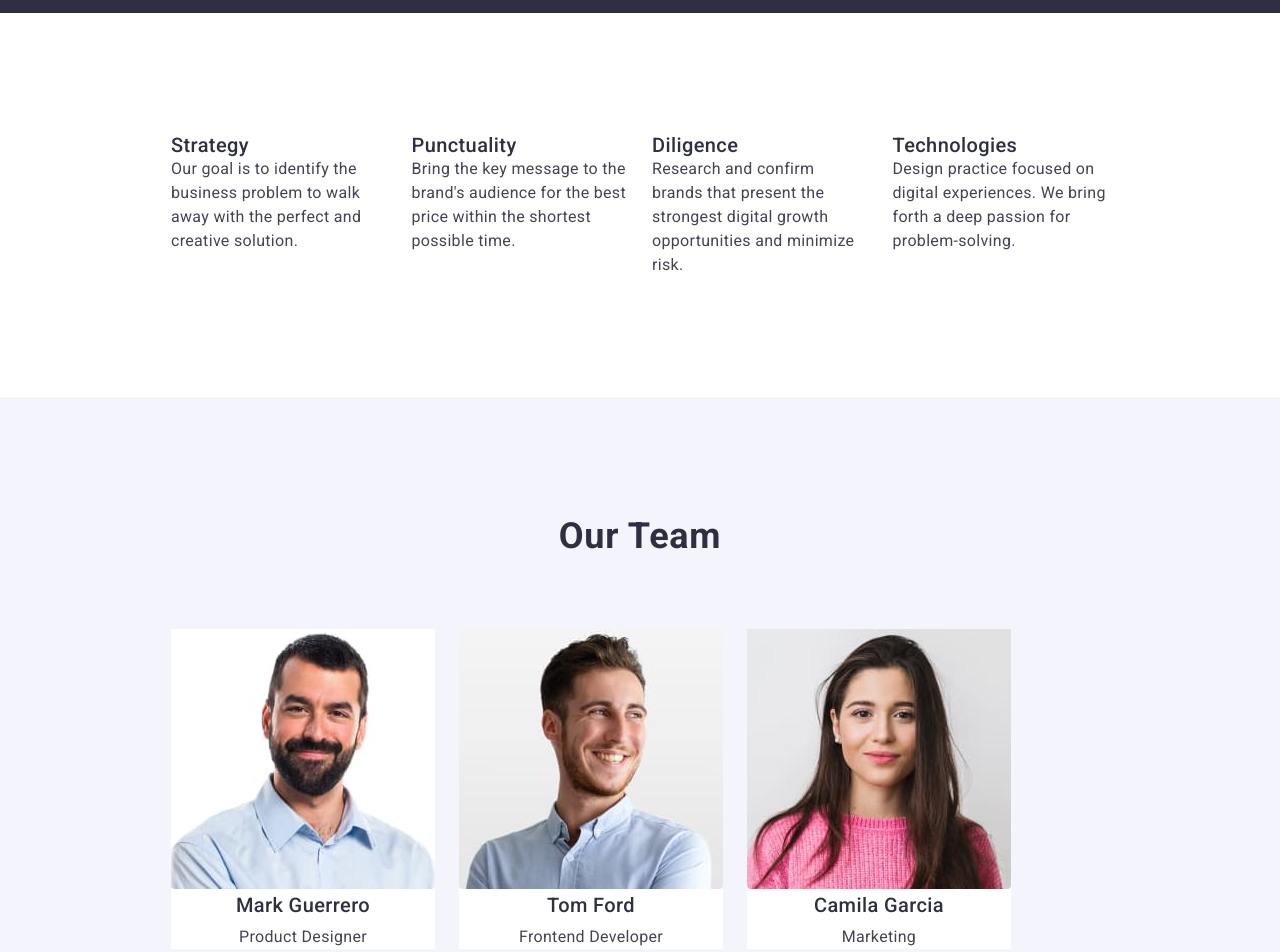
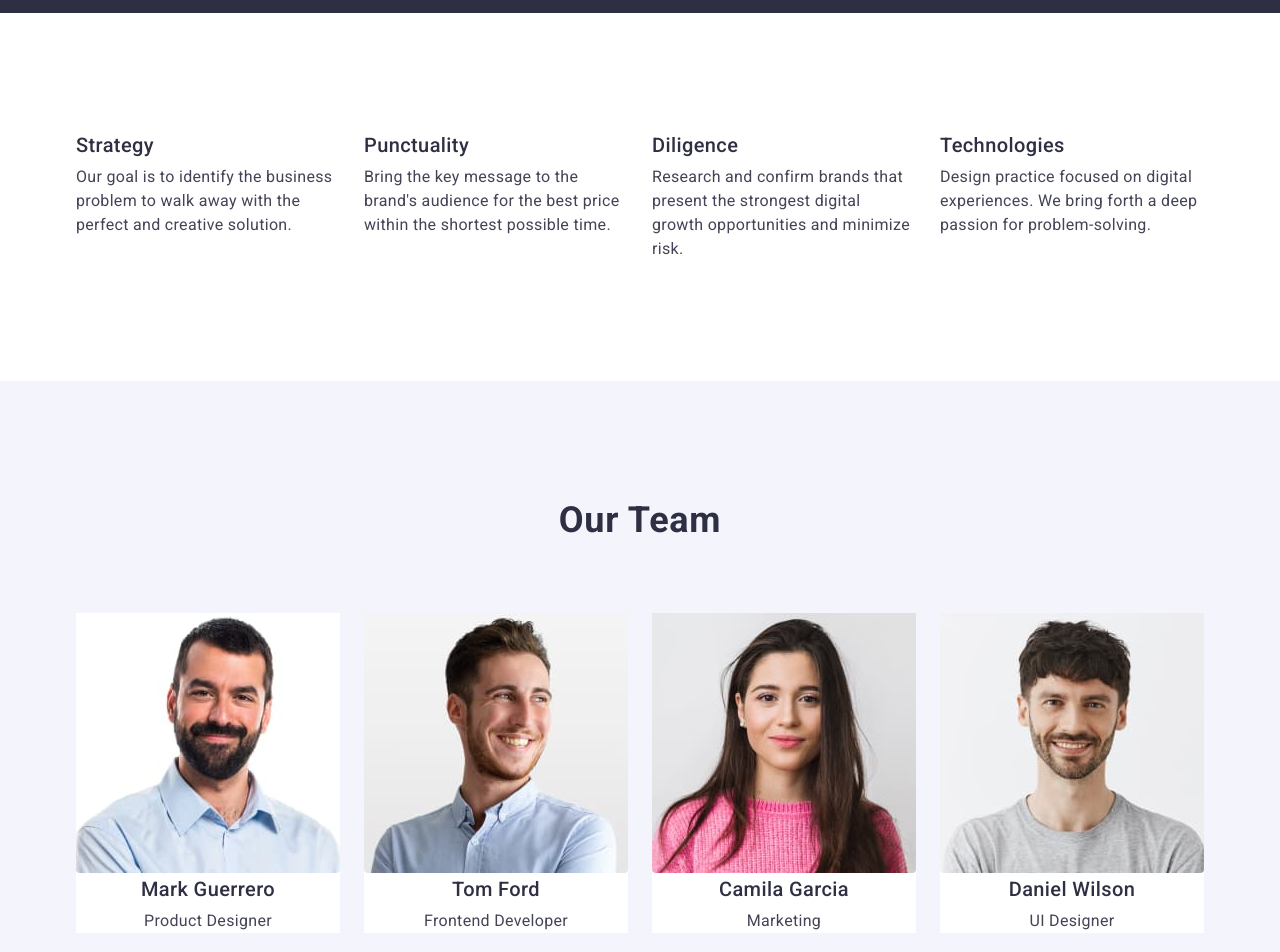
Before and after one commit to Daniil4449/goit-markup-hw-3, a plain HTML site: page index.html in a window 1280 px wide. Shown: the part 660-1612 px from the top of the page. Drawn offline with nearby package versions, Linux system fonts and the light colour scheme.

Commit message:
goit-markup-hw-3-finish-1

```diff
--- a/css/styles.css
+++ b/css/styles.css
@@ -142,7 +142,7 @@ ol {
 
 .benefits {
   color: #fff;
-  padding: 120px 156px;
+  padding: 120px 0;
 }
 .visually-hidden {
   position: absolute;
@@ -175,6 +175,7 @@ ol {
   font-weight: 500;
   line-height: 1.2;
   letter-spacing: 0.02em;
+  margin-bottom: 8px;
 }
 
 .benefits-text {
@@ -190,7 +191,7 @@ ol {
 
 .our-team {
   background-color: #f4f4fd;
-  padding: 120px 156px;
+  padding: 120px 0;
 }
 
 .our-team-title {
@@ -303,7 +304,7 @@ ol {
   letter-spacing: 0.03em;
   text-transform: uppercase;
   display: inline-block;
-  margin-bottom: 17.5px;
+  margin-bottom: 16px;
 }
 .footer-logo-part {
   color: #f4f4fd;
```
